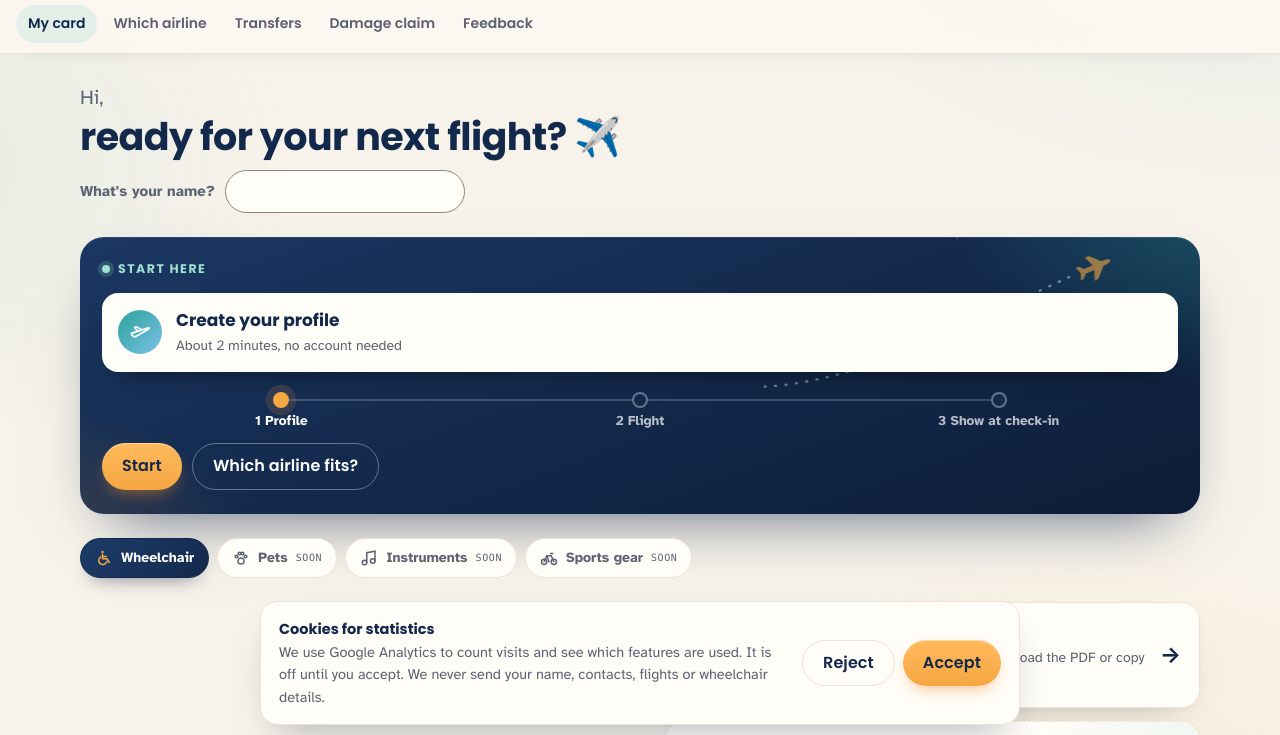
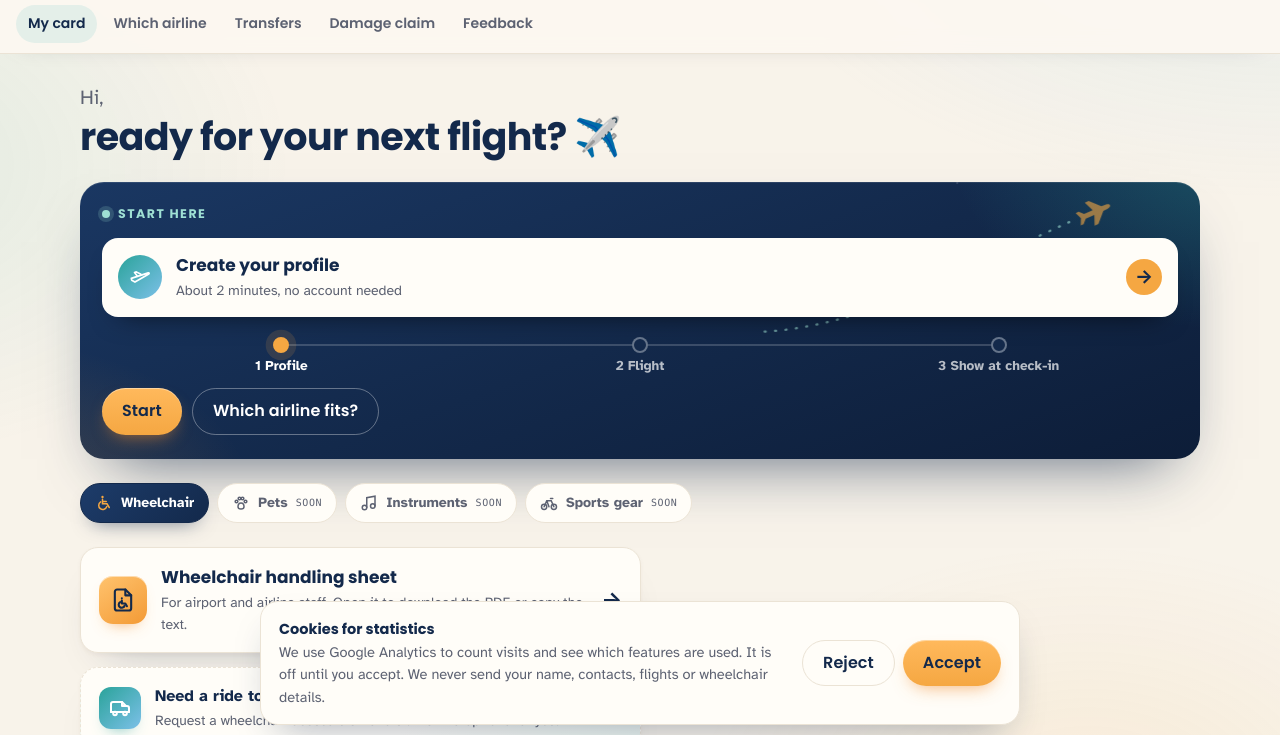
Before and after one commit to Pakitoss/FreeVel, a plain HTML site: page index.html in a window 1280 px wide. Shown: the part 59-794 px from the top of the page. Drawn offline with nearby package versions, Linux system fonts and the light colour scheme.

Commit message:
Home: clickable hero card, tidier first screen, greeting from profile
- The "Create your profile" / "Add your flight" card in the hero is now a link (with arrow) to the next step
- Before a profile exists, the staff sheet and transfer cards fill the left column, so no gap under the category chips
- Removed the name field from the home: the greeting is a plain "Hi," and becomes "Hi <name>" once the profile has a name

Co-Authored-By: Claude Opus 5.5 <noreply@anthropic.com>

```diff
--- a/index.html
+++ b/index.html
@@ -258,9 +258,6 @@ button,input,select,textarea{font:inherit;color:inherit}
 .checkin .tag{max-width:none}
 .hello-hi{margin:0;font-size:20px;color:var(--muted)}
 .hello-hi .hi-name{color:var(--teal-ink);font-family:var(--f-display);font-weight:700}
-.hello-name{display:flex;align-items:center;gap:10px;margin:10px 0 0;font-weight:700;font-size:15px;color:var(--muted)}
-.hello-name input{min-height:42px;padding:8px 14px;border:1.5px solid var(--field-line);border-radius:99px;background:var(--surface);font-size:16px;flex:1;min-width:0;max-width:240px}
-.hello-name input:focus{outline:none;border-color:var(--teal);box-shadow:0 0 0 3px #2aa39a33}
 .hello h1{font-size:clamp(26px,3.6vw,38px);line-height:1.15;font-weight:700;color:var(--ink);max-width:22ch}
 .hero{background:var(--navy);color:#fff;border-radius:24px;padding:22px 22px 24px;display:grid;gap:14px;box-shadow:0 18px 40px -24px #13294b99}
 .hero-k{margin:0;font-family:var(--f-display);font-size:12.5px;font-weight:700;letter-spacing:.12em;text-transform:uppercase;color:#9fe0d4}
@@ -842,13 +839,25 @@ nav.tabs a{transition:background-color .2s,color .2s}
 .promo-ic{box-shadow:0 8px 16px -10px #2aa39acc}
 .promo{background:linear-gradient(135deg,var(--surface) 60%,color-mix(in srgb,var(--teal) 9%,var(--surface)))}
 
+/* hero card is itself a link to the next step */
+a.hero-box{text-decoration:none;cursor:pointer}
+a.hero-box>div{flex:1;min-width:0}
+.hero-go{flex:none;width:36px;height:36px;border-radius:50%;display:grid;place-items:center;background:var(--orange);color:var(--navy);font-size:19px;font-weight:700;transition:transform .3s var(--ease)}
+a.hero-box:hover{transform:translateY(-2px);box-shadow:0 20px 34px -18px #000000cc}
+a.hero-box:hover .hero-go{transform:translateX(3px)}
+a.hero-box:focus-visible{outline:3px solid var(--orange);outline-offset:3px}
+
+/* when nothing is in the left column yet (no profile), the side cards take its place */
+.split:not(:has(>.stack>:not([hidden])))>.stack{display:none}
+.split:not(:has(>.stack>:not([hidden])))>.side{grid-column:1;position:static}
+
 /* category chips */
 .cat{transition:border-color .2s,color .2s,transform .2s var(--ease),box-shadow .2s}
 .cat:not(.on):hover{transform:translateY(-1px)}
 .cat.on{background:linear-gradient(135deg,#1d3c6a,#13294b);box-shadow:0 10px 20px -12px #13294bb3}
 
 /* form fields: smooth focus ring */
-.f input,.f select,.f textarea,.hello-name input{transition:border-color .2s,box-shadow .2s,background-color .2s}
+.f input,.f select,.f textarea{transition:border-color .2s,box-shadow .2s,background-color .2s}
 .f input:focus,.f select:focus,.f textarea:focus{background:var(--surface)}
 
 /* bottom bar on phones: floating glass */
@@ -856,8 +865,7 @@ nav.tabs a{transition:background-color .2s,color .2s}
   .bnav{box-shadow:0 18px 40px -16px #13294b66}
   .bnav>a{transition:background-color .2s,color .2s}
   /* compact cookie banner: less of the page covered, big full-width buttons */
-  .cookie{bottom:calc(92px + env(safe-area-inset-bottom,0px))}
-  .cookie-in{padding:12px 14px;gap:10px}
+  .cookie{bottom:calc(92px + env(safe-area-inset-bottom,0px))}  .cookie-in{padding:12px 14px;gap:10px}
   .cookie-in p{flex-basis:100%;font-size:13.5px;line-height:1.45}
   .cookie-b{width:100%}
   .cookie-b .btn{flex:1 1 0}
@@ -923,7 +931,6 @@ nav.tabs a{transition:background-color .2s,color .2s}
   <div class="hello">
     <p class="hello-hi" id="hello-hi">Hi,</p>
     <h1 id="t-card">ready for your next flight? <span aria-hidden="true">✈️</span></h1>
-    <label class="hello-name" id="hello-name"><span>What's your name?</span><input data-k="name" id="hello-name-in" type="text" autocomplete="given-name"></label>
   </div>
   <div class="hero" id="hero" aria-live="polite"></div>
   <section class="checkin" id="checkin" aria-labelledby="t-desk" hidden>
@@ -2418,18 +2425,16 @@ var HERO_IC='<svg viewBox="0 0 24 24" fill="none" stroke="currentColor" stroke-w
 function renderHero(){var box=$("hero"),hi=$("hello-hi");if(!box)return;
   var first=String(S.name||"").trim().split(/\s+/)[0];
   hi.innerHTML=first?esc(T("Hi"))+' <b class="hi-name">'+esc(first)+'</b> <span aria-hidden="true">👋</span>':esc(T("Hi,"));
-  var hn=$("hello-name"),hin=$("hello-name-in"),typing=document.activeElement===hin;
-  if(hn)hn.hidden=!!first&&!typing;
-  [].forEach.call(document.querySelectorAll('[data-k="name"]'),function(x){if(x!==document.activeElement)x.value=S.name||""});
-  if(hin&&!hin._fv){hin._fv=1;hin.addEventListener("blur",function(){setTimeout(renderHero,0)});hin.addEventListener("keydown",function(e){if(e.key==="Enter")hin.blur()})}
+  /* the name is entered once, in the profile; the greeting simply picks it up */
   var prof=["name","weight","h"].every(function(k){return String(S[k]||"").trim()}),
       trip=["airline","flight","date"].every(function(k){return String(S[k]||"").trim()});
   var steps='<ol class="hero-steps"><li class="'+(prof?'done':'')+'">'+T("1 Profile")+'</li><li class="'+(trip?'done':'')+'">'+T("2 Flight")+'</li><li>'+T("3 Show at check-in")+'</li></ol>';
   var ck=$("checkin");if(ck)ck.hidden=!prof;
   var tf=$("tform");if(tf)tf.hidden=!prof; /* one clear starting point: the trip form appears once the profile exists */
-  if(!prof){box.innerHTML='<p class="hero-k">'+T("Start here")+'</p><div class="hero-box"><span class="hero-ic">'+HERO_IC+'</span><div><b>'+T("Create your profile")+'</b><small>'+T("About 2 minutes, no account needed")+'</small></div></div>'+steps+
+  var GO='<span class="hero-go" aria-hidden="true">→</span>';
+  if(!prof){box.innerHTML='<p class="hero-k">'+T("Start here")+'</p><a class="hero-box is-link" href="#profile"><span class="hero-ic">'+HERO_IC+'</span><div><b>'+T("Create your profile")+'</b><small>'+T("About 2 minutes, no account needed")+'</small></div>'+GO+'</a>'+steps+
     '<div class="hero-cta"><a class="btn sign" href="#profile">'+T("Start")+'</a><a class="btn ghost" href="#fit">'+T("Which airline fits?")+'</a></div>';return}
-  if(!trip){box.innerHTML='<p class="hero-k">'+T("Next step")+'</p><div class="hero-box"><span class="hero-ic">'+HERO_IC+'</span><div><b>'+T("Add your flight")+'</b><small>'+T("Airline, flight number and date")+'</small></div></div>'+steps+
+  if(!trip){box.innerHTML='<p class="hero-k">'+T("Next step")+'</p><a class="hero-box is-link" href="#tform"><span class="hero-ic">'+HERO_IC+'</span><div><b>'+T("Add your flight")+'</b><small>'+T("Airline, flight number and date")+'</small></div>'+GO+'</a>'+steps+
     '<div class="hero-cta"><a class="btn sign" href="#tform">'+T("Add flight")+'</a><a class="btn ghost" href="#fit">'+T("Which airline fits?")+'</a></div>';return}
   box.innerHTML='<p class="hero-k">'+T("Your next flight")+'</p><div class="hero-box"><span class="hero-ic">'+HERO_IC+'</span><div><b>'+esc(S.airline)+' · '+esc(S.flight)+'</b><small>'+esc(S.date)+(S.route?' · '+esc(S.route):'')+'</small></div></div>'+steps+
     '<div class="hero-cta"><button class="btn sign" type="button" onclick="FV_showCheckin()">'+T("Show at check-in")+'</button><a class="btn ghost" href="#transfers">'+T("Book a transfer")+'</a></div>'}
```
